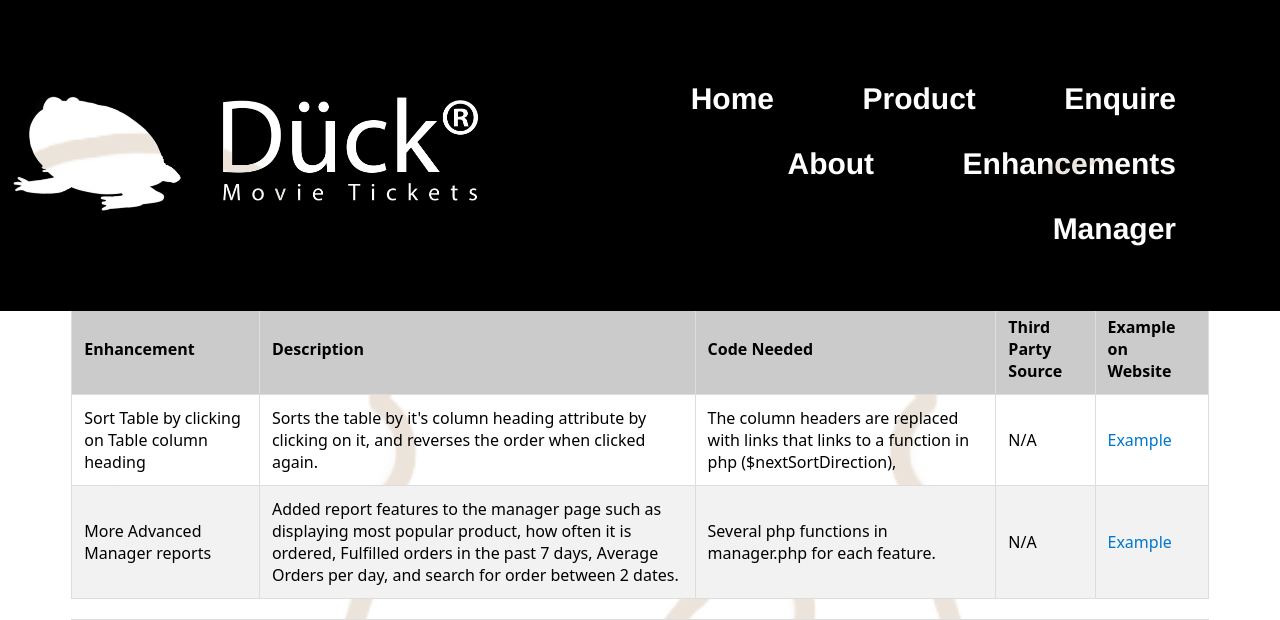
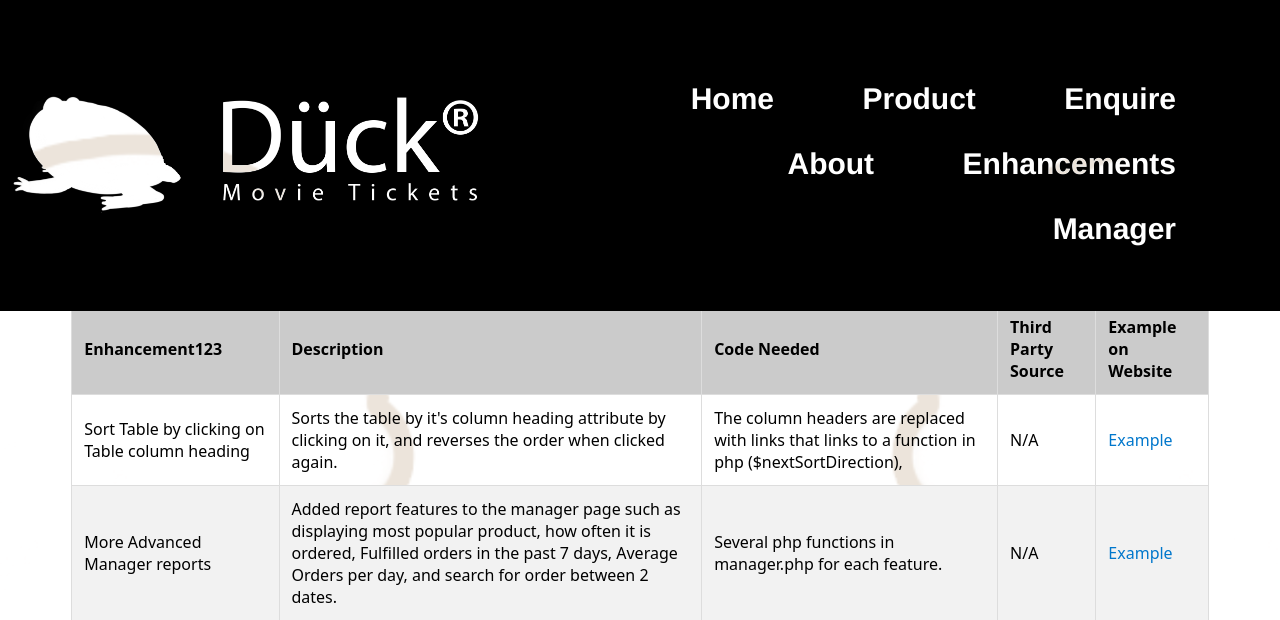
Before and after one commit to yushen-tok/actionsphere, a PHP site: page /enhancements3.php in a window 1280 px wide. Shown: the top 620 px of the page. Run offline with PHP 8.4, Linux system fonts and the light colour scheme.

Commit message:
i have change enchancement3

```diff
--- a/enhancements3.php
+++ b/enhancements3.php
@@ -18,7 +18,7 @@
 <table class="enc">
   <thead>
     <tr>
-      <th>Enhancement</th>
+      <th>Enhancement123</th>
       <th>Description</th>
       <th>Code Needed</th>
       <th>Third Party Source</th>
```
